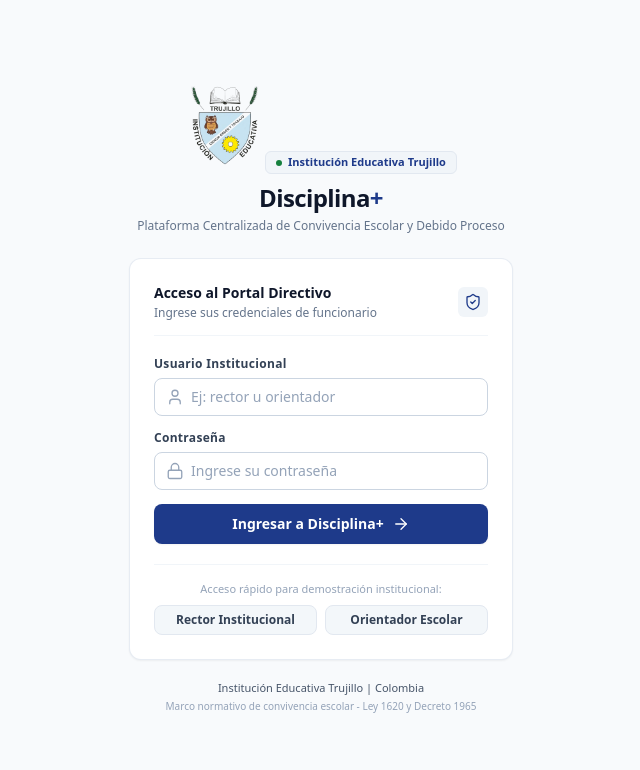
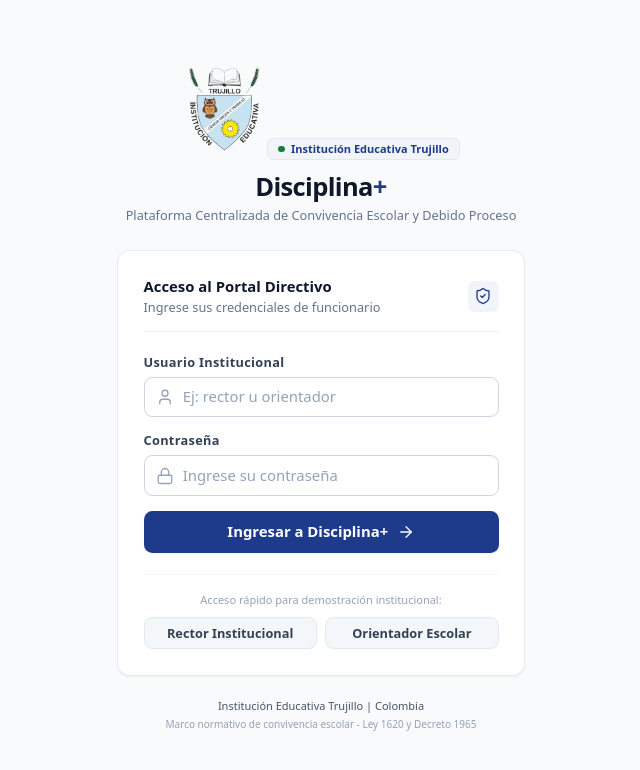
Before and after one commit to srusso1/disciplina-web, a React (Vite) app in the folder frontend/: page /login in a window 1280 px wide. Shown: the top 770 px of the page, without its empty margins (319-959 px from the left). Built offline with nearby package versions, Linux system fonts and the light colour scheme; no server answers.

Commit message:
fix(ui): aumentar font-size base a 17px para mejor legibilidad

```diff
--- a/frontend/src/index.css
+++ b/frontend/src/index.css
@@ -27,6 +27,10 @@
   }
 }
 
+html {
+  font-size: 17px;
+}
+
 body {
   margin: 0;
   min-height: 100vh;
```
